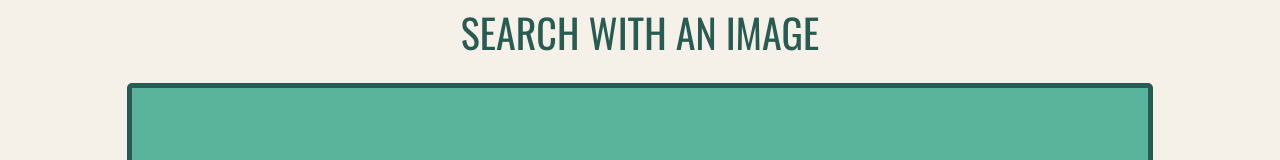
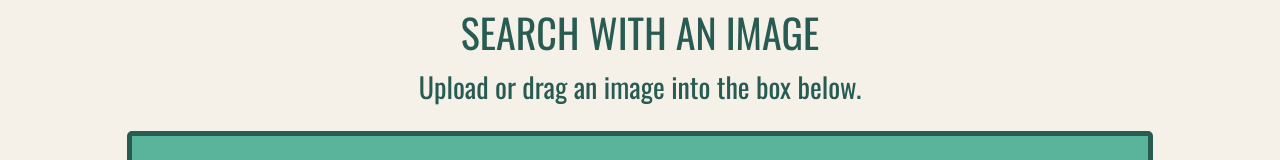
Before and after one commit to BenReichwein/holiday-hacks, a React (Create React App) app: page /imagesearch in a window 1280 px wide. Shown: the part 164-324 px from the top of the page. Built offline with nearby package versions, Linux system fonts and the light colour scheme.

Commit message:
upload image desc

```diff
--- a/src/components/ImageSearch/ImageSearch.js
+++ b/src/components/ImageSearch/ImageSearch.js
@@ -72,6 +72,7 @@ class ImageSearch extends Component {
                     {/* eslint-disable-next-line jsx-a11y/alt-text */}
                     <img style={{border: this.state.display}} className='image-upload' crossOrigin='anonymous' id={'img'} src={this.state.image}/>
                     <h1 className='image-search-title'>SEARCH WITH AN IMAGE</h1>
+                    <h3 className='image-search-title'>Upload or drag an image into the box below.</h3>
                     <form className='form' style={{marginBottom: 30}}>
                         <div className="image-upload">
                         <label for="uploaded">
```
Also changed, not shown: 1 other file (tests, documents, lock files or other folders).
